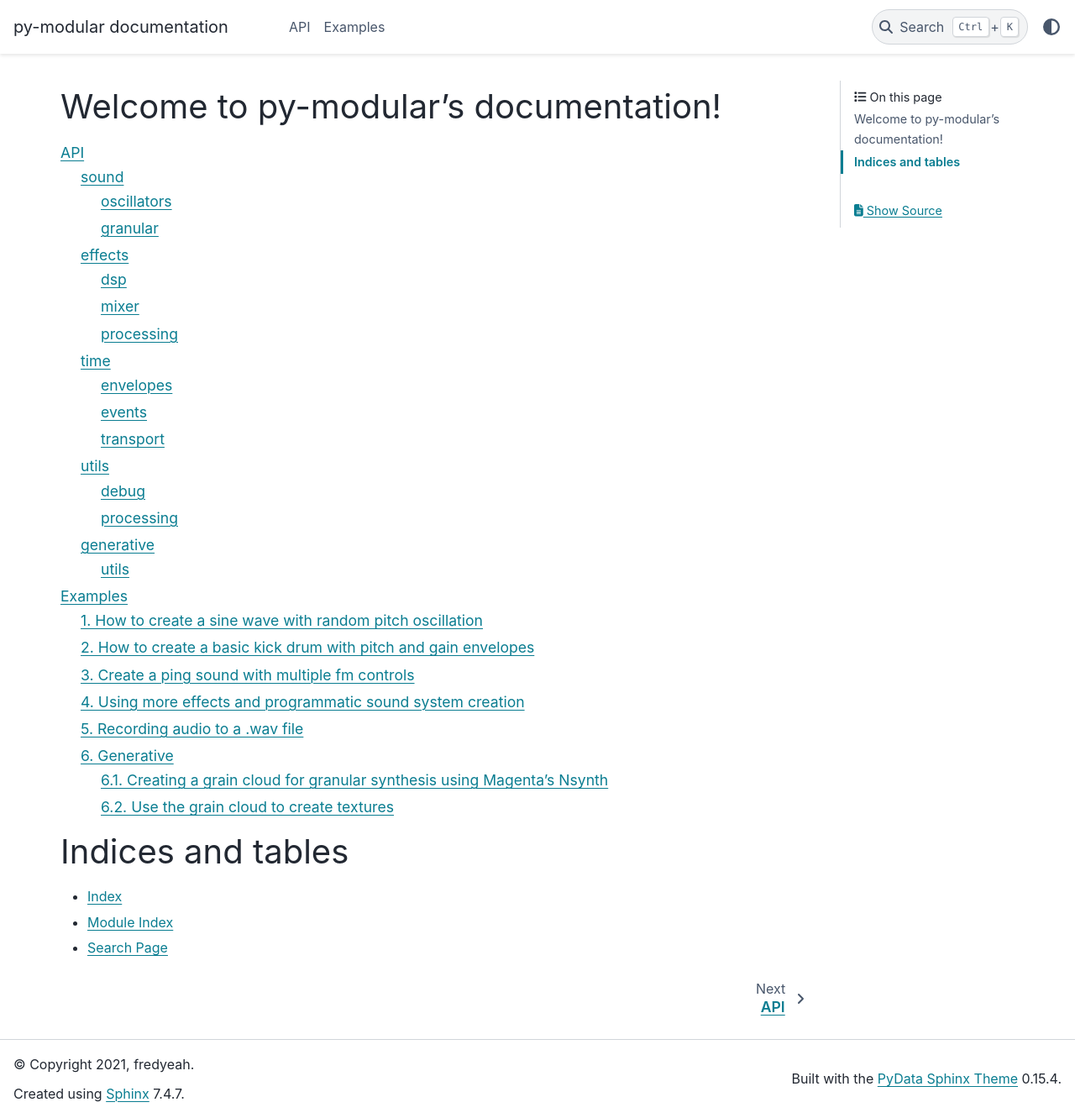
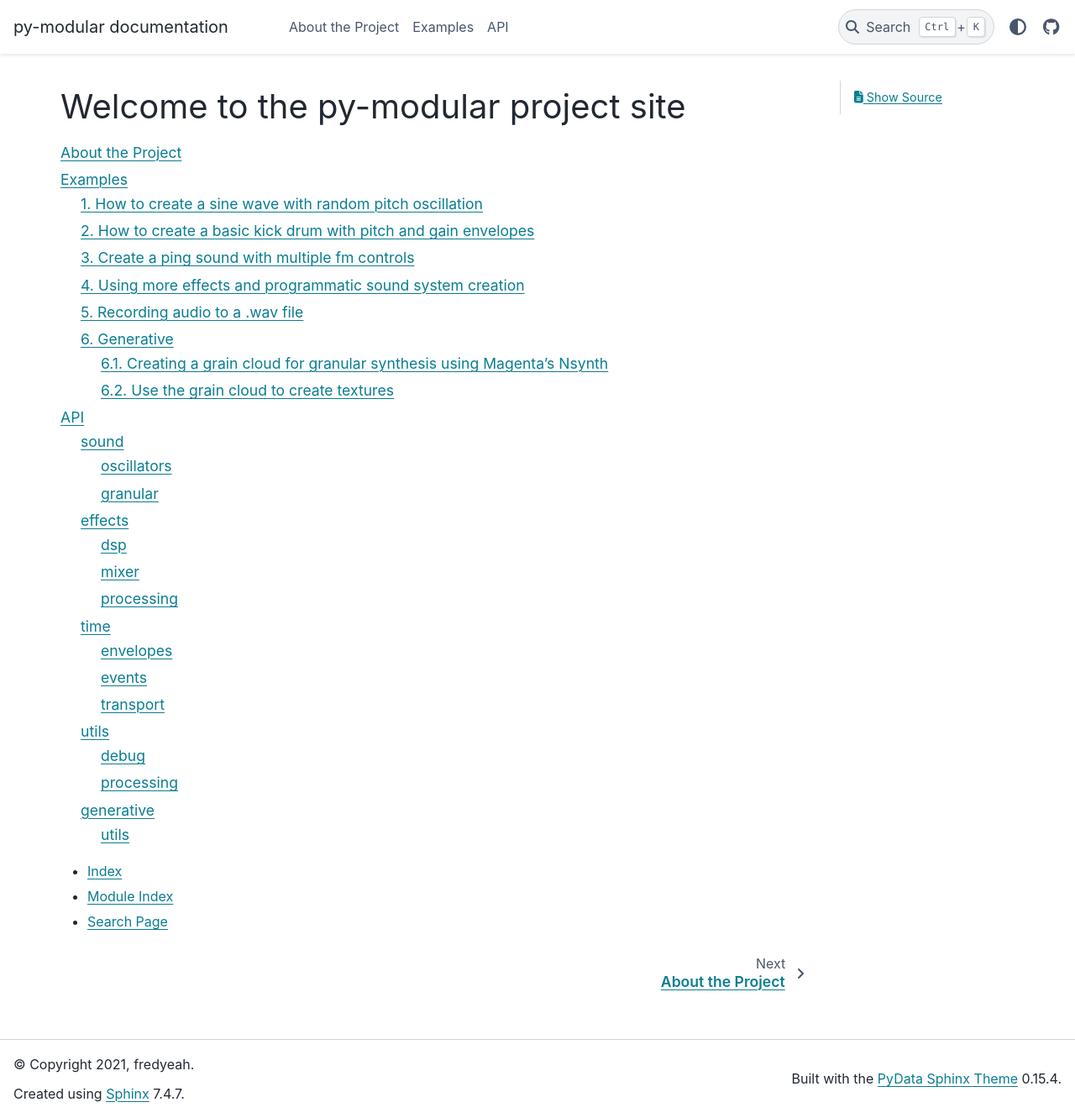
Before and after one commit to fredyeah/py-modular, a Sphinx documentation site: the page built from doc/index.rst, in a window 1280 px wide and 1331 px high. Shown: the whole window at 84% size. Built offline with Sphinx 7.4.7 and the PyData theme 0.15.4, drawn with Linux system fonts in a browser that asks for light colours; pages that are not in the unit, such as notebooks, are missing from menus.

Commit message:
docu: add about index

```diff
--- /dev/null
+++ b/doc/about/index.rst
@@ -0,0 +1,11 @@
+About the Project
+=============================
+
+.. toctree::
+
+    what_the_project_is
+    how_the_project_started
+    development_process
+    project_goals
+    project_inspirations
+    where_its_going
--- a/doc/conf.py
+++ b/doc/conf.py
@@ -30,8 +30,11 @@ author = 'fredyeah'
 # extensions coming with Sphinx (named 'sphinx.ext.*') or your custom
 # ones.
 extensions = [
-    'sphinx.ext.autodoc'
+    'sphinx.ext.autodoc',
+    'sphinx.ext.todo'
 ]
+
+todo_include_todos=True
 
 autodoc_mock_imports = ["sounddevice", "soundfile", 'magenta', 'tensorflow']
 
@@ -51,6 +54,16 @@ exclude_patterns = ['_build', 'Thumbs.db', '.DS_Store']
 #
 html_theme = 'pydata_sphinx_theme'
 
+html_theme_options = {
+    "icon_links": [
+        {
+            "name": "GitHub",
+            "url": "https://github.com/fredyeah/py-modular",
+            "icon": "fab fa-github"
+        }
+    ]
+}
+
 # Add any paths that contain custom static files (such as style sheets) here,
 # relative to this directory. They are copied after the builtin static files,
 # so a file named "default.css" will overwrite the builtin "default.css".
--- a/doc/index.rst
+++ b/doc/index.rst
@@ -1,13 +1,11 @@
-Welcome to py-modular's documentation!
-======================================
+Welcome to the py-modular project site
+=======================================
 
 .. toctree::
 
-   api
-   examples/index
-
-Indices and tables
-==================
+    about/index
+    examples/index
+    api
 
 * :ref:`genindex`
 * :ref:`modindex`
```
